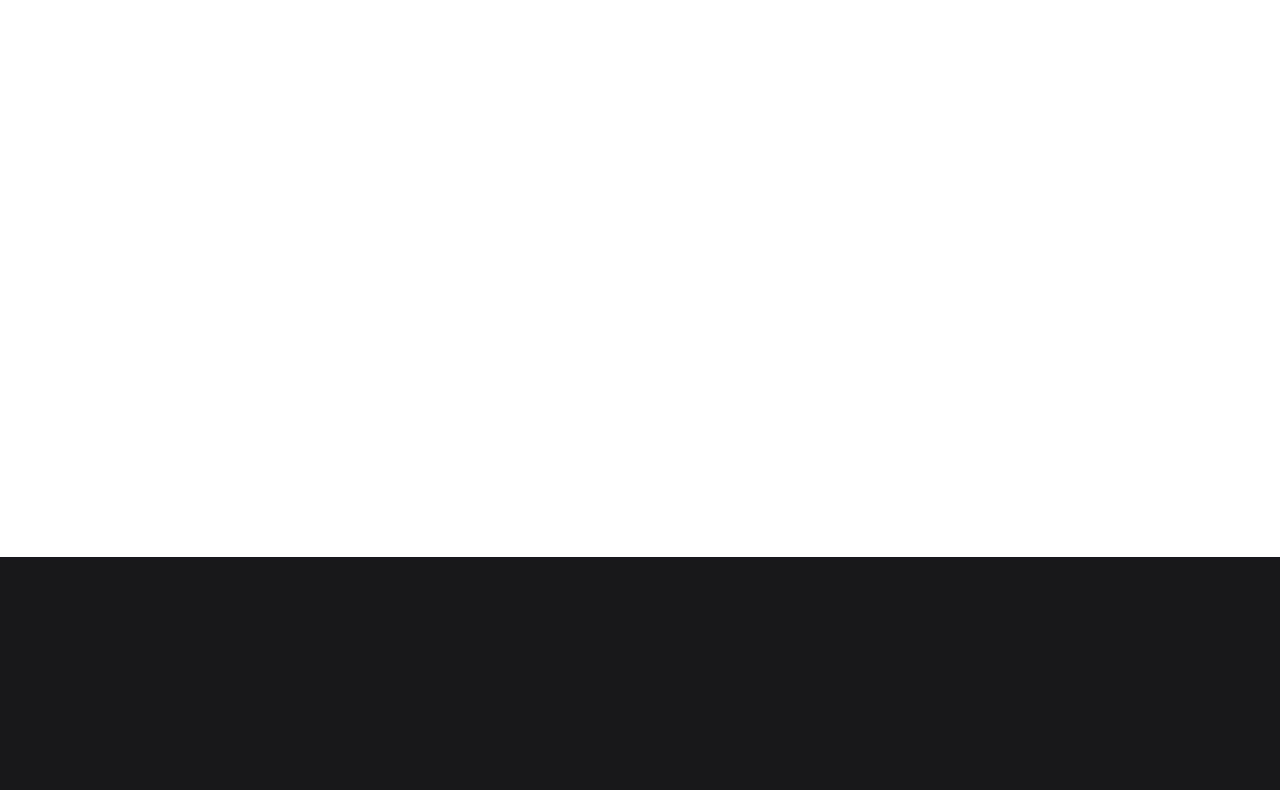
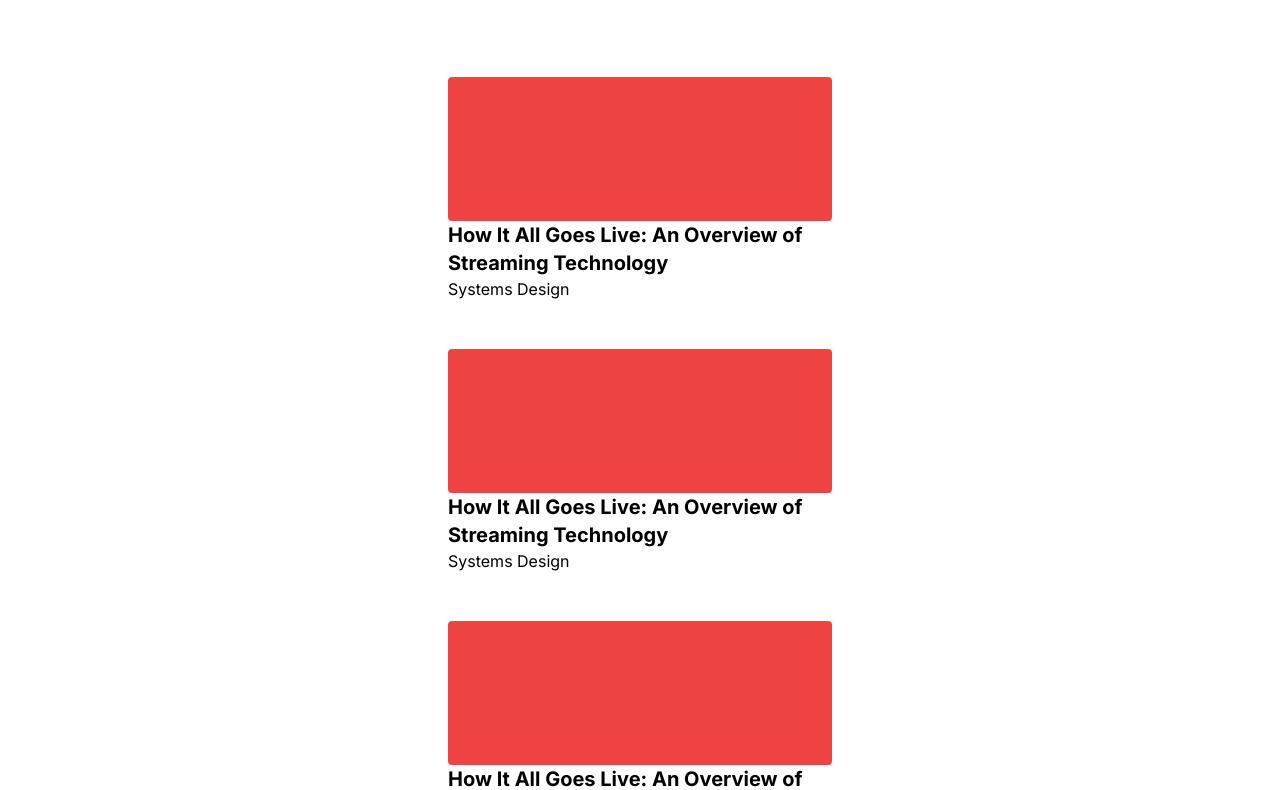
Before and after one commit to josiahroa/josiah-roa, an Astro site: page /blog in a window 1280 px wide. Shown: the part 243-1033 px from the top of the page. Before the commit the page ends 800 px from the top, so only its background shows below. Built offline with nearby package versions, Linux system fonts and the light colour scheme; Astro itself is replaced by a stand-in of ours.

Commit message:
feat: style blog list cards
- Added header image for blog list
- Added styles for blog list cards

```diff
--- a/src/components/BlogList/BlogList.componets.tsx
+++ b/src/components/BlogList/BlogList.componets.tsx
@@ -1,12 +1,12 @@
-interface BlogListCardProps {
+interface CardProps {
   blogMetadata: BlogMetadata;
 }
 
-export function BlogListCard({ blogMetadata }: BlogListCardProps) {
+export function Card({ blogMetadata }: CardProps) {
   return (
-    <div>
-      <img src={blogMetadata.imageUri} />
-      <h3>{blogMetadata.title}</h3>
+    <div className="w-5/6 mb-12 max-w-96">
+      <div id="image-wrapper" className="w-full h-36 bg-red-500 rounded"></div>
+      <h3 className="font-bold text-xl">{blogMetadata.title}</h3>
       {blogMetadata.tags &&
         blogMetadata.tags.length > 0 &&
         blogMetadata.tags.map((tag) => {
--- a/src/components/BlogList/index.tsx
+++ b/src/components/BlogList/index.tsx
@@ -1,12 +1,44 @@
-import type { ReactNode } from "react";
-import { BlogListCard } from "./BlogList.componets";
+import { Card } from "./BlogList.componets";
 
-interface BlogListProps {
-  children: ReactNode;
+const blogMockData = [
+  {
+    metadata: {
+      title: "How It All Goes Live: An Overview of Streaming Technology",
+      tags: [{ name: "Systems Design" }],
+      imageUri: "",
+    },
+  },
+  {
+    metadata: {
+      title: "How It All Goes Live: An Overview of Streaming Technology",
+      tags: [{ name: "Systems Design" }],
+      imageUri: "",
+    },
+  },
+  {
+    metadata: {
+      title: "How It All Goes Live: An Overview of Streaming Technology",
+      tags: [{ name: "Systems Design" }],
+      imageUri: "",
+    },
+  },
+  {
+    metadata: {
+      title: "How It All Goes Live: An Overview of Streaming Technology",
+      tags: [{ name: "Systems Design" }],
+      imageUri: "",
+    },
+  },
+];
+
+export default function BlogList() {
+  return (
+    <div
+      id="blog-list-wrapper"
+      className="flex flex-col w-full justify-center items-center"
+    >
+      {blogMockData &&
+        blogMockData.map((blog) => <Card blogMetadata={blog.metadata} />)}
+    </div>
+  );
 }
-
-export default function BlogList({ children }: BlogListProps) {
-  return <div>{children}</div>;
-}
-
-BlogList.Card = BlogListCard;
--- a/src/env.d.ts
+++ b/src/env.d.ts
@@ -1 +1,2 @@
+/// <reference path="../.astro/types.d.ts" />
 /// <reference types="astro/client" />
--- a/src/pages/blog.astro
+++ b/src/pages/blog.astro
@@ -1,8 +1,10 @@
 ---
+import { Image } from "astro:assets";
+
 import Layout from "../layouts/PageLayout.astro";
 import BlogList from "../components/BlogList";
 
-const blogMockData = [];
+import headerImage from "../assets/blog-header.png";
 ---
 
 <Layout>
@@ -15,22 +17,21 @@ const blogMockData = [];
           id="overlay"
           class="w-full h-1/2 absolute transform -translate-x-1/2 -translate-y-1/2 top-1/2 left-1/2 flex justify-center items-center"
         >
-          <div id="overlay-content" class="w-[95%] h-full bg-red-500 rounded">
-            <!-- Image fill here -->
+          <div id="overlay-content" class="w-10/12 h-5/6 max-w-96 rounded">
+            <Image
+              src={headerImage}
+              alt="blog header"
+              class="max-h-full max-w-full rounded object-cover"
+            />
           </div>
         </div>
         <div id="bottom" class="w-full h-1/2 bg-white"></div>
       </div>
     </header>
-    <section id="blog-list" class="h-3/5 bg-white">
-      <BlogList>
-        {
-          blogMockData &&
-            blogMockData.map((blog) => (
-              <BlogList.Card blogMetadata={blog.metadata} />
-            ))
-        }
-      </BlogList>
-    </section>
+    <div class="h-3/5">
+      <section id="blog-list" class="min-h-full h-auto bg-white">
+        <BlogList />
+      </section>
+    </div>
   </main>
 </Layout>
```
Also changed, not shown: src/assets/blog-header.png (added).
